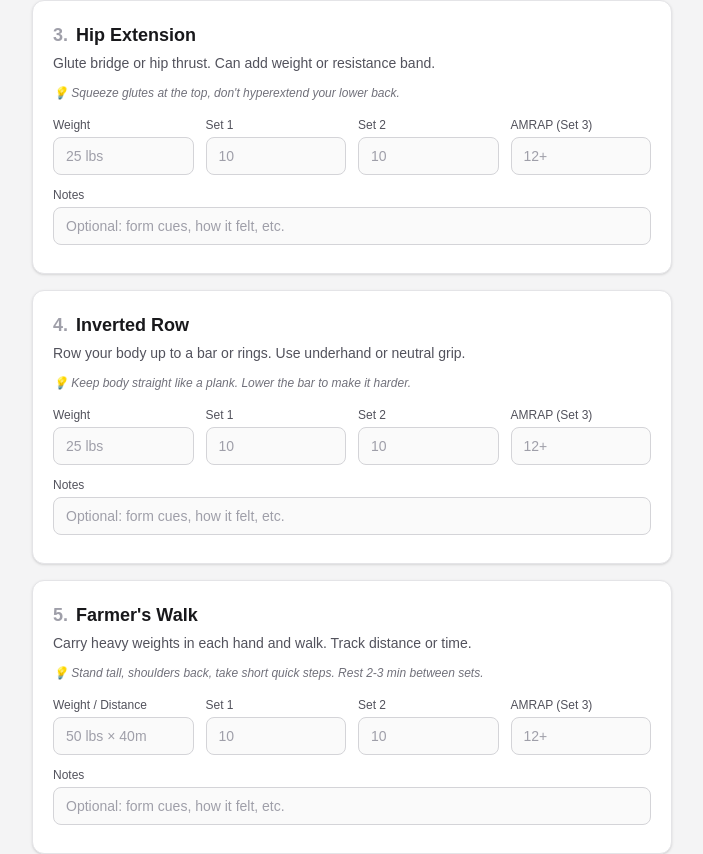
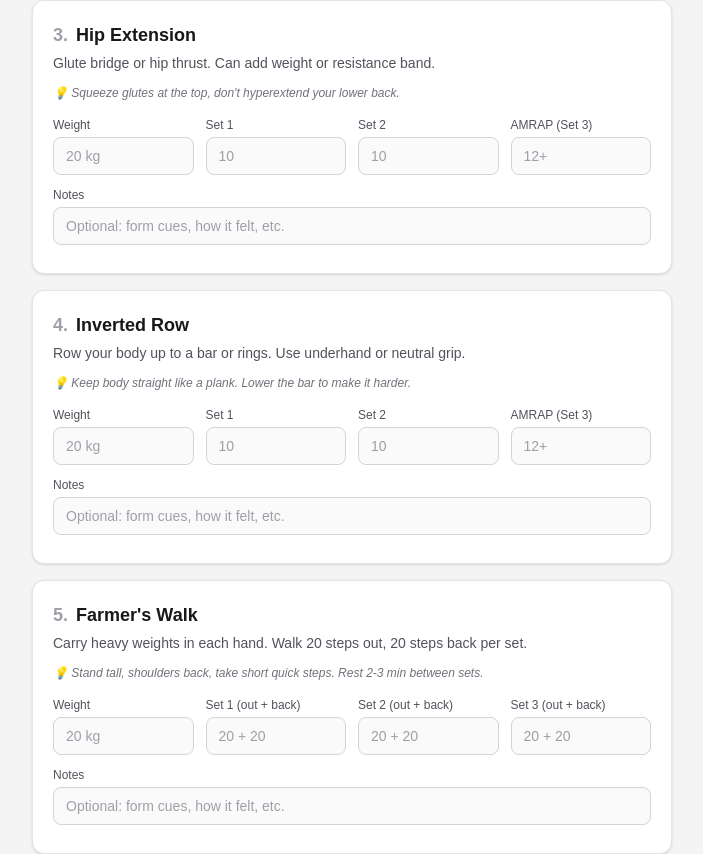
Before and after one commit to vrnvrn/lift, a Next.js app: page / in a window 1280 px wide. Shown: the part 1306-2160 px from the top of the page, without its empty margins (288-991 px from the left). Built offline with nearby package versions, Linux system fonts and the light colour scheme.

Commit message:
Update input placeholders to kg and improve Farmer's Walk tracking
- Change weight placeholders from lbs to kg
- Farmer's Walk now tracks steps as "out + back" format (20 + 20)
- Updated description to clarify 20 steps each direction per set

```diff
--- a/components/ExerciseCard.tsx
+++ b/components/ExerciseCard.tsx
@@ -34,49 +34,49 @@ export default function ExerciseCard({ exercise, log, onChange, index }: Exercis
       <div className="grid grid-cols-2 sm:grid-cols-4 gap-3 mb-3">
         <div>
           <label className="block text-xs font-medium text-zinc-600 dark:text-zinc-400 mb-1">
-            {exercise.trackDistance ? "Weight / Distance" : "Weight"}
+            Weight
           </label>
           <input
             type="text"
             value={log.weight}
             onChange={(e) => onChange("weight", e.target.value)}
-            placeholder={exercise.trackDistance ? "50 lbs × 40m" : "25 lbs"}
+            placeholder="20 kg"
             className="w-full px-3 py-2 text-sm rounded-lg border border-zinc-300 dark:border-zinc-700 bg-zinc-50 dark:bg-zinc-800 text-zinc-900 dark:text-zinc-100 placeholder-zinc-400 focus:outline-none focus:ring-2 focus:ring-blue-500 focus:border-transparent"
           />
         </div>
         <div>
           <label className="block text-xs font-medium text-zinc-600 dark:text-zinc-400 mb-1">
-            Set 1
+            {exercise.isFarmersWalk ? "Set 1 (out + back)" : "Set 1"}
           </label>
           <input
             type="text"
             value={log.set1Reps}
             onChange={(e) => onChange("set1Reps", e.target.value)}
-            placeholder="10"
+            placeholder={exercise.isFarmersWalk ? "20 + 20" : "10"}
             className="w-full px-3 py-2 text-sm rounded-lg border border-zinc-300 dark:border-zinc-700 bg-zinc-50 dark:bg-zinc-800 text-zinc-900 dark:text-zinc-100 placeholder-zinc-400 focus:outline-none focus:ring-2 focus:ring-blue-500 focus:border-transparent"
           />
         </div>
         <div>
           <label className="block text-xs font-medium text-zinc-600 dark:text-zinc-400 mb-1">
-            Set 2
+            {exercise.isFarmersWalk ? "Set 2 (out + back)" : "Set 2"}
           </label>
           <input
             type="text"
             value={log.set2Reps}
             onChange={(e) => onChange("set2Reps", e.target.value)}
-            placeholder="10"
+            placeholder={exercise.isFarmersWalk ? "20 + 20" : "10"}
             className="w-full px-3 py-2 text-sm rounded-lg border border-zinc-300 dark:border-zinc-700 bg-zinc-50 dark:bg-zinc-800 text-zinc-900 dark:text-zinc-100 placeholder-zinc-400 focus:outline-none focus:ring-2 focus:ring-blue-500 focus:border-transparent"
           />
         </div>
         <div>
           <label className="block text-xs font-medium text-zinc-600 dark:text-zinc-400 mb-1">
-            AMRAP (Set 3)
+            {exercise.isFarmersWalk ? "Set 3 (out + back)" : "AMRAP (Set 3)"}
           </label>
           <input
             type="text"
             value={log.amrapReps}
             onChange={(e) => onChange("amrapReps", e.target.value)}
-            placeholder="12+"
+            placeholder={exercise.isFarmersWalk ? "20 + 20" : "12+"}
             className="w-full px-3 py-2 text-sm rounded-lg border border-zinc-300 dark:border-zinc-700 bg-zinc-50 dark:bg-zinc-800 text-zinc-900 dark:text-zinc-100 placeholder-zinc-400 focus:outline-none focus:ring-2 focus:ring-blue-500 focus:border-transparent"
           />
         </div>
--- a/lib/exercises.ts
+++ b/lib/exercises.ts
@@ -3,7 +3,7 @@ export interface Exercise {
   name: string;
   description: string;
   tips: string;
-  trackDistance?: boolean; // For farmer's walk
+  isFarmersWalk?: boolean; // Special handling for steps format
 }
 
 export const exercises: Exercise[] = [
@@ -34,9 +34,9 @@ export const exercises: Exercise[] = [
   {
     id: "farmers-walk",
     name: "Farmer's Walk",
-    description: "Carry heavy weights in each hand and walk. Track distance or time.",
+    description: "Carry heavy weights in each hand. Walk 20 steps out, 20 steps back per set.",
     tips: "Stand tall, shoulders back, take short quick steps. Rest 2-3 min between sets.",
-    trackDistance: true,
+    isFarmersWalk: true,
   },
   {
     id: "shoulder-press",
```
